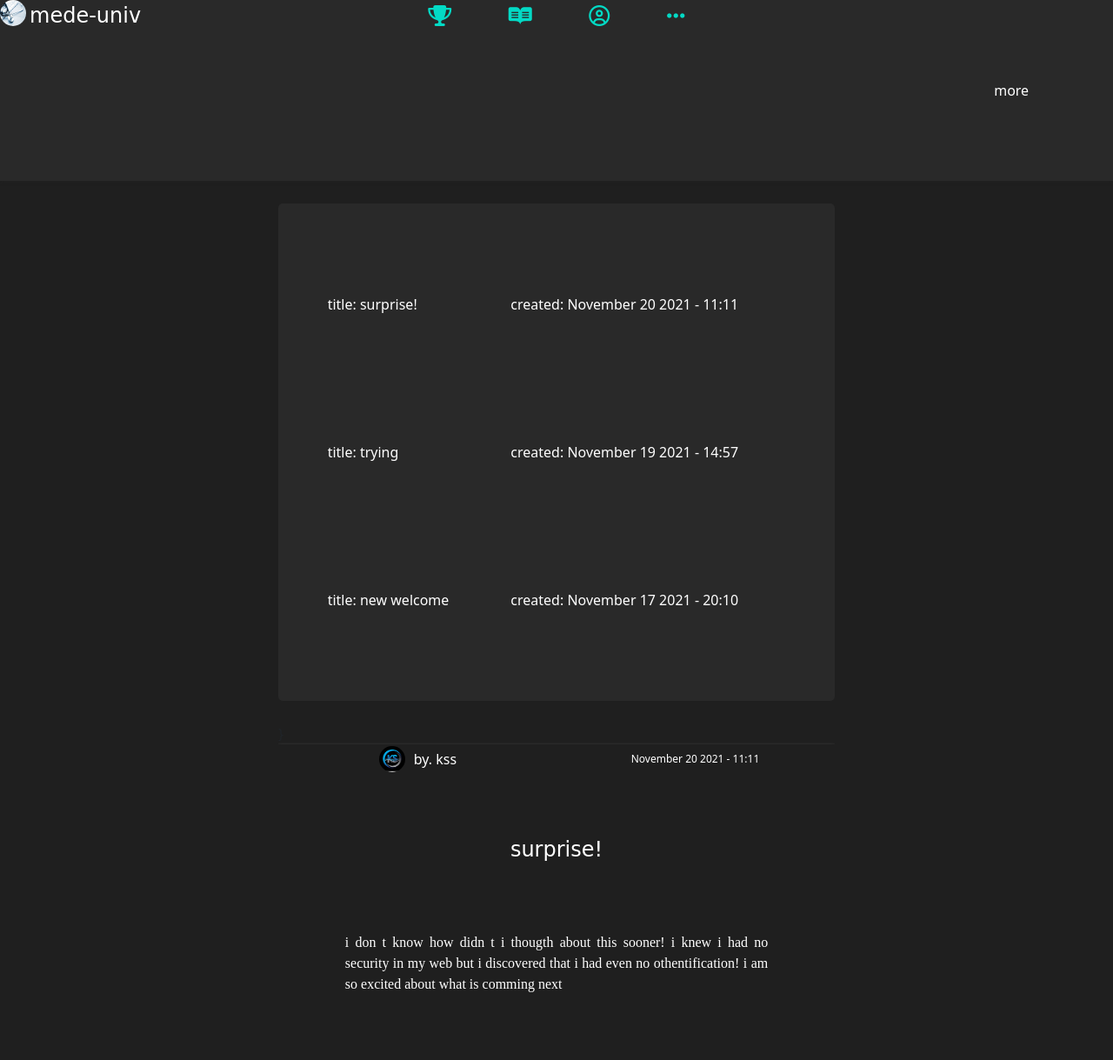
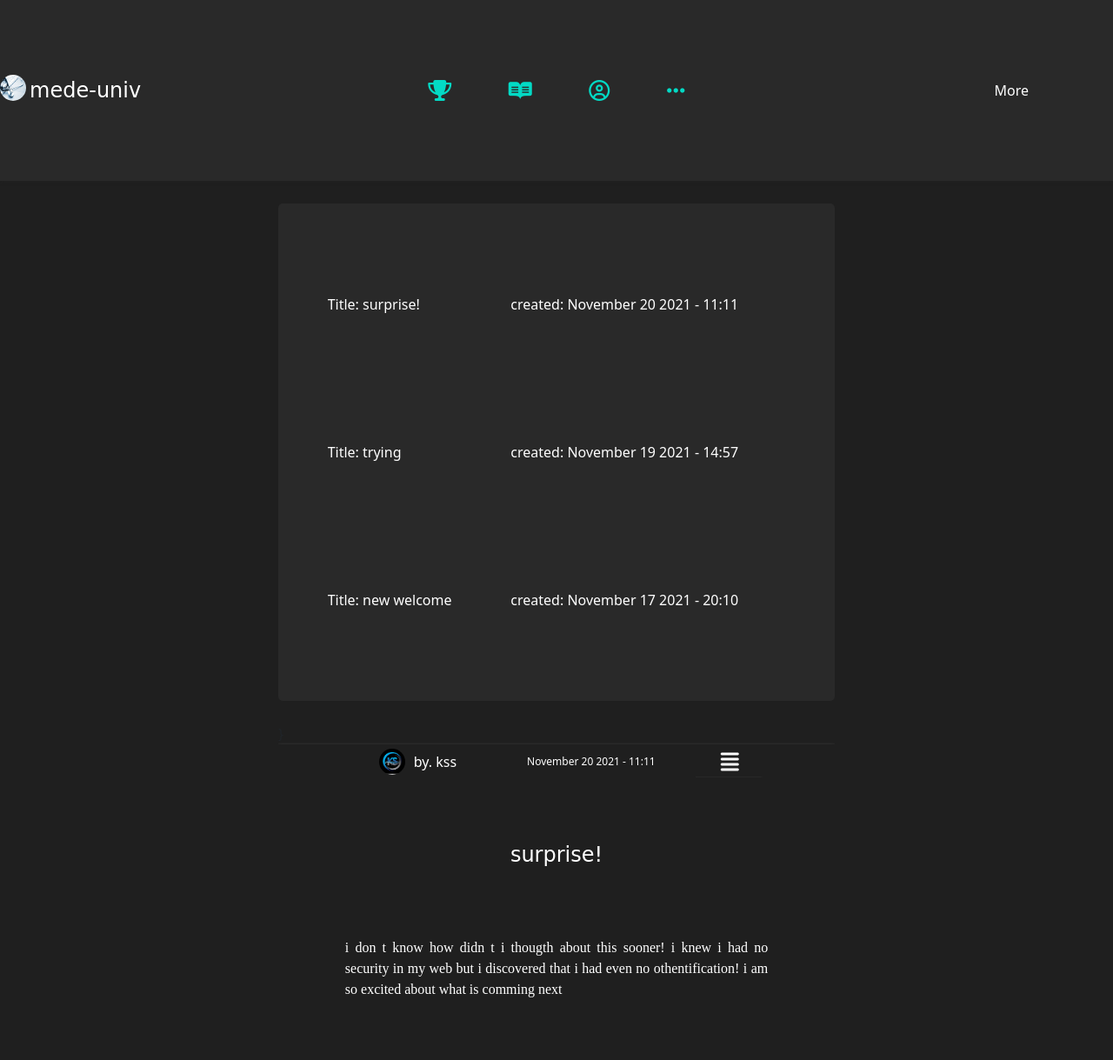
Before and after one commit to wassimks/flask-app, a Flask app: page / in a window 1280 px wide. Shown: the top 1219 px of the page at 87% size. Run offline with Flask 2, Linux system fonts and the light colour scheme; data comes from the database, SQL or seed files in the repository; both versions use the stored data as it was after the commit; parts of the project's set-up code (start-up, migrations or seed data) failed here and were passed over; some libraries are stand-ins or nearby versions.

Commit message:
retouch for control bar

```diff
--- a/app/models.py
+++ b/app/models.py
@@ -35,3 +35,9 @@ class marks(datab.Model):
     mark= datab.Column(datab.Integer())
     relative_user_id= datab.Column(datab.Integer(), datab.ForeignKey(users.id))
     relative_post_id= datab.Column(datab.Integer(), datab.ForeignKey(posts.id))
+
+class edites(datab.Model):
+    id= datab.Column(datab.Integer(), primary_key=True)
+    date= datab.Column(datab.String(), default=datetime.utcnow().strftime('%d-%m-%Y %H:%M '))
+    relative_user_id= datab.Column(datab.Integer(), datab.ForeignKey(users.id))
+    relative_title_id= datab.Column(datab.Integer(), datab.ForeignKey(posts.id))
--- a/app/static/CSS/dark_mode.css
+++ b/app/static/CSS/dark_mode.css
@@ -219,6 +219,14 @@
     overflow: hidden;
   }
 
+  .control-item:hover, .control-item:hover > *{
+    background-color: #1f1f1f;
+    text-shadow: 0px 0px 2px black;
+  }
+  .control-item>*{
+    padding: 1vh 0vw;
+  }
+
 
   #sign-in-form {
     display: none;
@@ -305,6 +313,16 @@
     z-index: 10;
   }
 
+  #edit_delete_container{
+    position:absolute;
+    top:100%;
+    background-color:rgba(0,0,0,0.9);
+    z-index:11;
+    width:22vw;
+    right: 0px;
+    box-shadow: 0px 0px 1px grey;
+  }
+
   .container_for_editing {
     width: 0px;
     height: 0px;
@@ -328,6 +346,10 @@
     .options-device-adjust{
       width:100%;
     }
+    #edit_delete_container{
+      width: 50vw;
+      right: 0px;
+    }
   }
 
   @media screen and (max-width:400px) {
--- a/app/templates/home.html
+++ b/app/templates/home.html
@@ -14,7 +14,7 @@
   <link rel="stylesheet" href="/static/CSS/dark_mode.css">
   <link rel="stylesheet" href="https://fonts.googleapis.com/icon?family=Material+Icons">
   <script src="https://kit.fontawesome.com/01dd9deafe.js" crossorigin="anonymous"></script>
-  <title>Home</title>
+  <Title>Home</Title>
   <script src="https://kit.fontawesome.com/01dd9deafe.js" crossorigin="anonymous"></script>
   <style>
 
@@ -27,10 +27,10 @@
 
   <!-- navbar on pc -->
     <div  id="navbar" style=" position:fixed; top:0px; width: 100%; height:8vh;"
-          class="on-pc flex dark-mode-item-bg ">
+          class="on-pc flex dark-mode-item-bg flex-centerize">
       <div class="col-4 wt flex on-pc">
         <div class="profile-image">
-          <img style="width:100%; height:100%; border-radius:90px;" src="/static/IMG/Stethoscope on the keyboard.jpeg"
+          <img style="width:100%; height:100%; border-radius:90px; max-height:5vh; max-width:5vh;" src="/static/IMG/Stethoscope on the keyboard.jpeg"
             alt="">
         </div>
         <span style="font-family:'hand writing',cursive; font-size:x-large; padding-left: 4px;">mede-univ</span>
@@ -69,7 +69,7 @@
         </div>
         <div class="flex wt">
           <button id="" class="more-options transparent-btn" style="color: white;">
-            more
+            More
           </button>
         </div>
       </div>
@@ -81,7 +81,7 @@
             class="no-overflow flex flex-between dark-mode-item-bg ">
         <div class="col-4 wt flex " style="align-items: center;padding-left: 4vw;">
           <div class="profile-image" >
-            <img style="width:9vw; height:9vw; border-radius:90px;" src="/static/IMG/Stethoscope on the keyboard.jpeg"
+            <img style="width:9vw; height:9vw; border-radius:90px; max-height:5vh; max-width:5vh;" src="/static/IMG/Stethoscope on the keyboard.jpeg"
               alt="">
           </div>
           <!-- <span style="font-family:'hand writing',cursive; font-size:large; padding-left: 4px;">mede-univ</span> -->
@@ -112,19 +112,15 @@
                 <!-- table on-pc -->
                 <table class="col-12 on-pc">
                   <tr>
-                    <td style="width:40%;" class="no-overflow">title: {{ post[2] }} </td>
-                    <td>created: {{ post[1] }}</td>
+                    <td style="width:40%;" class="no-overflow">Title: {{ post[2] }} </td>
+                    <td class="no-overfolw">created: {{ post[1] }}</td>
                   </tr>
                 </table>
 
                 <!-- table on phone -->
-                <table class="col-12 on-phone">
-                  <tr>
-                    <td  class="col-12 no-overflow text-centerize" colspan="2">title: {{ post[2] }} </td>
-                  </tr>
-                </table>
+                  <div class="on-phone col-12 no-overflow flex flex-centerize" style="letter-spacing:0.05rem; text-align: center;">Title: {{ post[2] }} </div>
 
-                <!-- carousel to display titles -->
+                <!-- carousel to display Titles -->
               </div>
             </div>
             {% endfor %}
@@ -148,27 +144,61 @@
                   {% endif %}
                 {% endfor %}
                 <div class="col-4 flex flex-centerize" style="font-size: 12px;">{{post[1]}}</div>
-                {% if current_user.id == post[4]%}
                 <div id="test" class="col-2 xl-font flex flex-centerize to-control" style=" position:relative;"
-                  aria-expanded="true">
-                  <button class="transparent-btn" style="color: white;">
-                    <i class="fas fa-align-justify"></i>
-                  </button>
+                aria-expanded="true">
+                <button class="transparent-btn" style="color: white;">
+                  <i class="fas fa-align-justify"></i>
+                </button>
                   <div class="reltinize" style="display:none; "> {{ post[0] }} </div>
-                  <div id="edit_delete_container" class="col-12 writing-padding"
-                    style="position:absolute; top:100%; background-color:rgba(0,0,0,0.9); z-index:11;">
+<!--                   <div  id="edit_delete_container" class="writing-padding "
+                        style="position:absolute; top:100%; background-color:rgba(0,0,0,0.9); z-index:11; width:20vw;">
+                  {% if current_user.id == post[4]%}
                     <button id="edit-{{post[0]}}" class="transparent-btn edit">
                       <div style="font-size:14px;">  edit post </div>
                     </button>
-                    <a href="{{url_for('get_home' , delete_post=post[0] ) }}">
-                      <div style="font-size:14px;">delete post</div>
+                    <a href="{{url_for('get_home' , delete_post=post[0] ) }}" class="flex">
+                      <div style="font-size: x-small;" class="col-2 flex flex-centerize"><i class="fas fa-trash-alt"></i></div>
+                      <div style="font-size:14px;" class="col-10">delete post</div>
                     </a>
+                  {% endif %}
+                    <div class="flex flex-centerize" style="font-size: small;">
+                      <span class="material-icons">
+                        report
+                      </span>
+                      <div>
+                        report problem
+                      </div>
+                    </div>
+
                   </div>
+ -->
+                  <div id="edit_delete_container" class="no-edges">
+                    <div class="control-item col-12 flex flex-centerize">
+                      <a href="mailto:kswassim.sdr@gmail.com" class="flex col-10" style="text-decoration: none; color:#03dac5;">
+                        <div class="flex flex-centerize col-2"><span class="material-icons" style="font-size: 1.2rem;">report</span></div>
+                        <div style="font-size: medium;" class="flex flex-centerize">report a problem</div>
+                      </a>
+                    </div>
+                    {% if current_user.id == post[4]%}
+                    <div class="control-item col-12 flex flex-centerize">
+                      <button id="edit-{{post[0]}}" class="transparent-btn edit col-10 flex">
+                        <div style="font-size: small;" class="flex flex-centerize col-2"><i class="far fa-edit"></i></div>
+                        <div style="font-size: medium;">  edit post </div>
+                      </button>
+                    </div>
+                    <div class="control-item col-12 flex flex-centerize">
+                      <a href="{{url_for('get_home' , delete_post=post[0] ) }}" class="flex col-10" style="text-decoration: none; color:#03dac5;">
+                        <div style="font-size: small;" class="flex flex-centerize col-2"><i class="fas fa-trash-alt"></i></div>
+                        <div style="font-size: medium;" class="flex flex-centerize">delete post</div>
+                      </a>
+                    </div>
+                    {% endif %}
+                  </div>
+
                 </div>
-                {% endif %}
               </div>
 
-              <!-- post title -->
+              <!-- post Title -->
               <div id="post-description" class="col-12 flex flex-centerize wt">
                 <h4 class="" style="font-family: cursive;">
                   {{post[2]}}
@@ -202,7 +232,7 @@
 
 
               <!-- comment && like buttons -->
-              <div class="col-12 wt flex " style="border-top:1px solid grey; padding: 8px;">
+              <div class="col-12 wt flex flex-between" style="border-top:1px solid grey; padding: 8px;">
                 <div class="col-4 text-centerize no-edges">
                   <button class="replace-extra transparent-btn col-12">
                     <i class="fas fa-paperclip"></i> <span class="extra-I">Attachement</span>
@@ -217,7 +247,7 @@
                   </button>
                 </div>
                 {% else %}
-                <div id="" class="comment col-4 flex flex-centerize no-edges">
+                <div class="comment col-4 flex flex-centerize no-edges">
                   <button class="replace-extra transparent-btn col-12" onclick="need_login()">
                     <i class="far fa-comment-alt" style="padding-right: 6px;"></i> <span class="extra-I">Comment</span>
                   </button>
@@ -238,7 +268,7 @@
               <!-- space for evaluation -->
               <div class="evaluation-{{post[0]}}-container evaluation-container">
                 <div class="evaluation col-12 no-overflow wt" style="display:grid; grid-template-columns:50% 25% 25%; grid-template-rows:2; ">
-                  <!-- title -->
+                  <!-- Title -->
                   <div class="flex flex-centerize" style="grid-column: span 3; padding: 8vh 0vw 2vh;">
                     <h6 class="serif">
                       attribute to the post evaluation from here:
@@ -476,10 +506,10 @@
         <form action="" method="POST" class="flex flex-evenly flex-column">
           <div class="flex flex-centerize flex-column">
             <div class="flex flex-centerize wt serif writing-padding" style="font-size: small;">
-              Simplify the post with a title:
+              Simplify the post with a Title:
             </div>
-            <input name="post-title" type="text" class="no-edges no-border text-centerize serif col-10"
-              placeholder="title">
+            <input name="post-Title" type="text" class="no-edges no-border text-centerize serif col-10"
+              placeholder="Title">
           </div>
           <div>
             <br><br>
--- a/app/templates/ph_login.html
+++ b/app/templates/ph_login.html
@@ -33,7 +33,8 @@
                                 <span class="wt flex flex-centerize serif"></span>
                                 <div class="flex flex-evenly">
                                   <button id="validate_to_login" class="wt serif col-6 no-edges writing-padding no-border" type="submit"
-                                    style="background-color: #005457">Login</button>
+                                    style="background-color: #005457">Login
+                                  </button>
                                 </div>
                               </form>
                             <div class="wt col-8 serif flex flex-centerize" style="min-height: 70px;">
--- a/app/views.py
+++ b/app/views.py
@@ -15,6 +15,16 @@ def get_home():
 	args=request.args
 	method=request.method
 	admin=''
+	base=sqlite3.connect('app/alchemy.db')
+	curs=base.cursor()
+
+	posts=curs.execute(
+		'SELECT * FROM posts ORDER BY id DESC'
+	).fetchall()
+	base.commit()
+	base.close()
+	comments= models.comments.query.all()
+
 
 	print('[Create account] >>')
 	if method == "POST":
@@ -112,7 +122,9 @@ def get_home():
 	if 'edited_post' in form and form['edited_post']:
 		new= form['edited_post']
 		id= form['edited-post-id']
+		p_details= models.posts.query.filter_by(id=id).first()
 		edited_post(new, id)
+		save_edits_history(id, p_details.post_title)
 		return redirect(request.url)
 
 	print('[Delete post] >>')
@@ -160,18 +172,9 @@ def get_home():
 		print('note not recieved ;'+ method)
 		print(form)
 
-	base=sqlite3.connect('app/alchemy.db')
-	curs=base.cursor()
-
 
 	users=models.users.query.all()
 	marks=models.marks.query.all()
-	posts=curs.execute(
-		'SELECT * FROM posts ORDER BY id DESC'
-	).fetchall()
-	base.commit()
-	base.close()
-	comments= models.comments.query.all()
 
 	all_avrgs=[]
 	try:
@@ -343,6 +346,15 @@ def edited_post(new_body, id):
 	db.close()
 	print('post should been edited')
 
+def save_edits_history(id, title):
+	new_edit=models.edites(
+		relative_user_id=id,
+		relative_title_id=title,
+	)
+	datab.session.add(new_edit)
+	datab.session.commit()
+	print('edit info saved')
+
 def delete_post(id):
 	db=sqlite3.connect('app/alchemy.db')
 	curs=db.cursor()
```
Also changed, not shown: app/alchemy.db.
